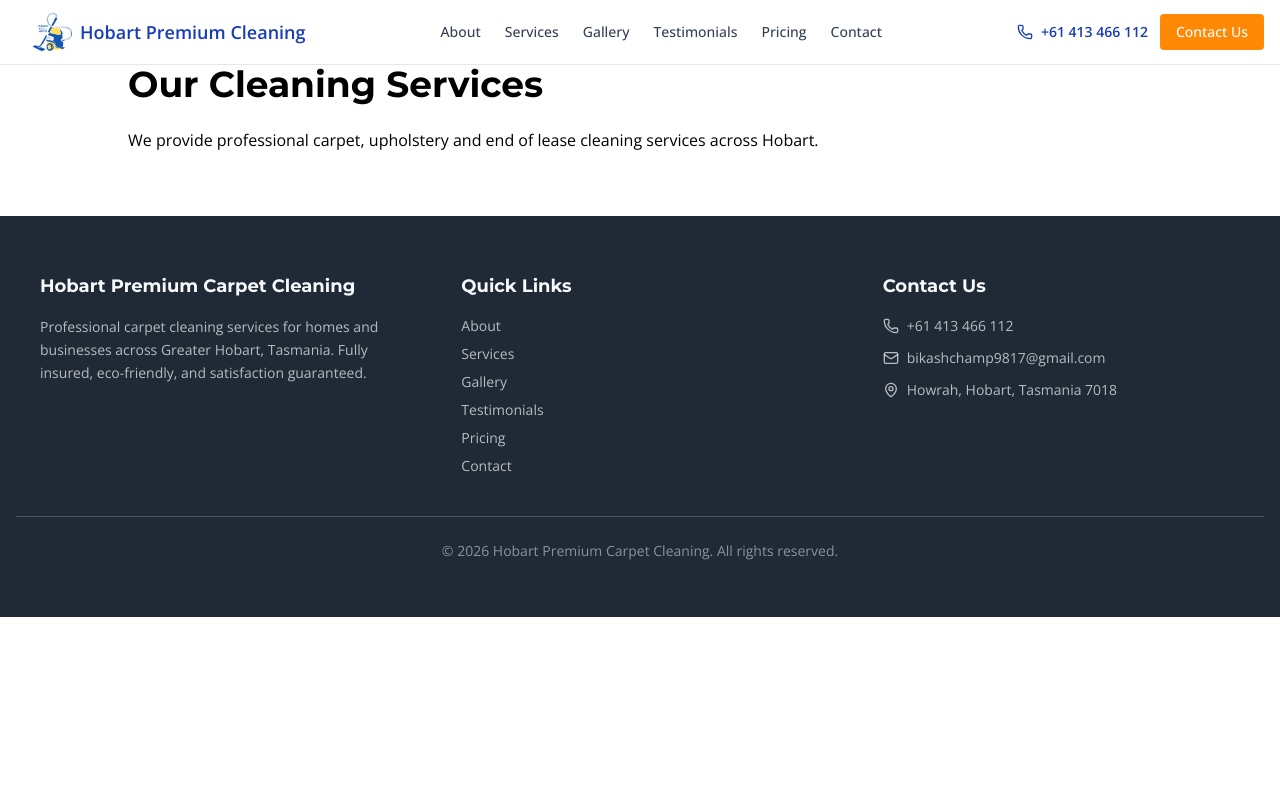
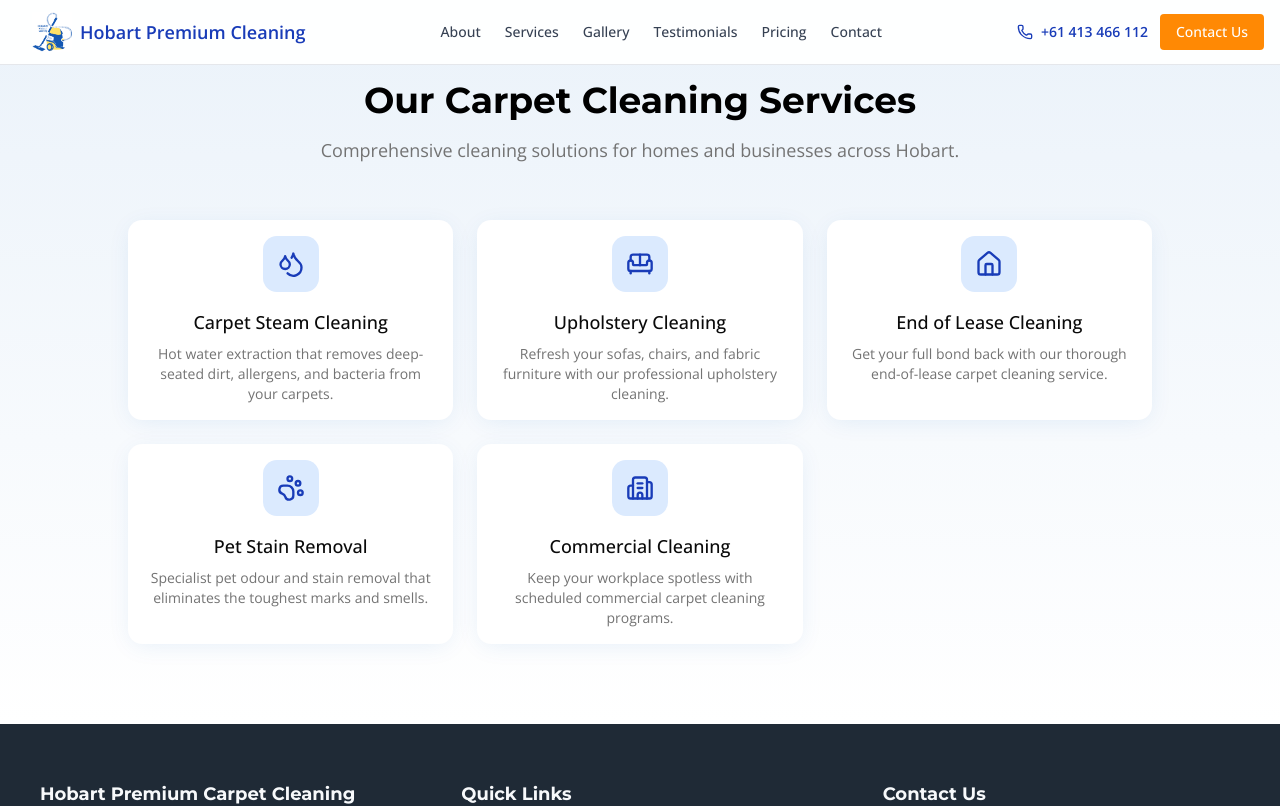
Before and after one commit to Babita2023/hobart-carpet-cleaning, a Next.js app: page /services in a window 1280 px wide. Shown: the top 806 px of the page. Built offline with nearby package versions, Linux system fonts and the light colour scheme.

Commit message:
Add Features of AboutSection and edit styles

```diff
--- a/src/app/about/page.js
+++ b/src/app/about/page.js
@@ -1,162 +1,15 @@
+
+ import AboutSection from "@/components/AboutSection";
 
 
+export const metadata = {
+  title: "About Us | Premium Carpet Cleaning Hobart",
+  description:
+    "Learn more about our professional carpet cleaning services in Hobart. Trusted, affordable and eco-friendly solutions.",
+};
 
-"use client"; // Required because we use useState
-import Image from 'next/image';
-import { Shield, Award, Clock } from "lucide-react";
-
-const highlights = [
-  { icon: Shield, label: "Fully Insured" },
-  { icon: Award, label: "5+ Years Experience" },
-  { icon: Clock, label: "Same Day Service" },
-];
-
-const AboutSection = () => (
-  <section id="about" className="py-20 bg-card">
-    <div className="container mx-auto px-4">
-      <div className="max-w-3xl mx-auto text-center">
-        <h2 className="text-3xl md:text-4xl font-heading font-bold text-foreground mb-6">
-          Hobart's Trusted Carpet Cleaning Experts
-        </h2>
-        <p className="text-muted-foreground text-lg leading-relaxed mb-8">
-          At Hobart Premium Carpet Cleaning, we are a locally owned and operated professional
-          carpet cleaning company proudly serving Hobart and surrounding suburbs. Our experienced
-           technicians use state-of-the-art steam cleaning equipment and eco-friendly products to
-            deliver exceptional results every time. Whether it's a deep clean for your home or a
-             commercial property, we guarantee carpets that look, feel, and smell brand new.
-        </p>
-        <div className="flex flex-wrap justify-center gap-8">
-          {highlights.map((h) => (
-            <div key={h.label} className="flex items-center gap-3 text-primary font-semibold">
-              <h.icon className="w-6 h-6" />
-              <span>{h.label}</span>
-            </div>
-          ))}
-        </div>
-
-        <div className="mt-16">
-        <h2 className="text-3xl font-bold text-center mb-8">
-          Why Customers Trust Us
-        </h2>
-
-        <div className="grid md:grid-cols-3 gap-8 text-center">
-          <div className="shadow p-6 rounded">
-            <h3 className="font-semibold mb-2">Experienced Professionals</h3>
-            <p className="text-gray-600">
-              Skilled team with real cleaning expertise.
-            </p>
-          </div>
-
-          <div className="shadow p-6 rounded">
-            <h3 className="font-semibold mb-2">Eco-Friendly Products</h3>
-            <p className="text-gray-600">
-              Safe for kids, pets and the environment.
-            </p>
-          </div>
-
-          <div className="shadow p-6 rounded">
-            <h3 className="font-semibold mb-2">Affordable Pricing</h3>
-            <p className="text-gray-600">
-              Transparent pricing with no hidden costs.
-            </p>
-          </div>
-        </div>
-      </div>
-      </div>
-    </div>
-  </section>
-);
-
-export default AboutSection;
-
-
-// export const metadata = {
-//   title: "About Us | Premium Carpet Cleaning Hobart",
-//   description:
-//     "Learn more about our professional carpet cleaning services in Hobart. Trusted, affordable and eco-friendly solutions.",
-// };
-
-// export default function About() {
-//   return (
-//     <div className="max-w-6xl mx-auto py-16 px-6">
-//       {/* Heading */}
-//       <h1 className="text-4xl font-bold mb-6 text-center">
-//         About Our Company
-//       </h1>
-
-//       {/* Intro Section */}
-//       <div className="mb-12 text-lg text-gray-700 text-center">
-//         <p>
-//           We are a locally owned carpet cleaning business proudly serving
-//           Hobart and surrounding areas. Our mission is to provide high-quality,
-//           affordable and reliable cleaning services for homes and businesses.
-//         </p>
-//       </div>
-
-//       {/* Story Section */}
-//       <div className="grid md:grid-cols-2 gap-10 items-center">
-//         <div>
-//           <h2 className="text-2xl font-semibold mb-4">
-//             Our Story
-//           </h2>
-//           <p className="text-gray-600 mb-4">
-//             With years of experience in professional cleaning, we understand
-//             the importance of maintaining a clean and healthy home.
-//           </p>
-//           <p className="text-gray-600">
-//             We use eco-friendly products and modern equipment to ensure deep
-//             cleaning while protecting your family and pets.
-//           </p>
-//         </div>
-
-//         <div className="bg-gray-200 rounded p-4 grid grid-cols-1 md:grid-cols-2 gap-4">
-//   <Image
-//     src="/images/sample1.jpeg"
-//     alt="Cleaning Image 1"
-//     width={500}
-//     height={400}
-//     className="rounded object-cover w-full h-64"
-//   />
-
-//   <Image
-//     src="/images/sample2.jpeg"
-//     alt="Cleaning Image 2"
-//     width={500}
-//     height={400}
-//     className="rounded object-cover w-full h-64"
-//   />
-// </div>
-//       </div>
-
-//       {/* Why Trust Us */}
-//       <div className="mt-16">
-//         <h2 className="text-3xl font-bold text-center mb-8">
-//           Why Customers Trust Us
-//         </h2>
-
-//         <div className="grid md:grid-cols-3 gap-8 text-center">
-//           <div className="shadow p-6 rounded">
-//             <h3 className="font-semibold mb-2">Experienced Professionals</h3>
-//             <p className="text-gray-600">
-//               Skilled team with real cleaning expertise.
-//             </p>
-//           </div>
-
-//           <div className="shadow p-6 rounded">
-//             <h3 className="font-semibold mb-2">Eco-Friendly Products</h3>
-//             <p className="text-gray-600">
-//               Safe for kids, pets and the environment.
-//             </p>
-//           </div>
-
-//           <div className="shadow p-6 rounded">
-//             <h3 className="font-semibold mb-2">Affordable Pricing</h3>
-//             <p className="text-gray-600">
-//               Transparent pricing with no hidden costs.
-//             </p>
-//           </div>
-//         </div>
-//       </div>
-//     </div>
-//   );
-// }
+export default function About() {
+  return (
+   <AboutSection />
+  );
+}
--- a/src/app/page.js
+++ b/src/app/page.js
@@ -1,6 +1,7 @@
 import ContactForm from "@/components/ContactForm";
 import GallerySection from "@/components/GallerySection";
 import Hero from "@/components/Hero";
+import AboutSection from "@/components/AboutSection";
 import ServicesSection from "@/components/ServicesSection";
 import Testimonials from "@/components/Testimonials";
 import WhyChooseUs from "@/components/WhyChooseUs";
@@ -10,6 +11,7 @@ export default function Home() {
   return (
     <div>
       <Hero />
+      <AboutSection />
       <ServicesSection />
 
       <WhyChooseUs />
--- a/src/app/services/page.js
+++ b/src/app/services/page.js
@@ -1,11 +1,14 @@
-export default function Services() {
+ import ServiceSection from "@/components/ServicesSection";
+
+
+export const metadata = {
+  title: "Cleaning Services| Premium Carpet Cleaning Hobart",
+  description:
+    "Comprehensive cleaning solutions for homes and businesses across Hobart. ",
+};
+
+export default function ServicesSection() {
   return (
-    <div className="max-w-5xl mx-auto py-16">
-      <h2 className="text-4xl font-bold mb-6">Our Cleaning Services</h2>
-      <p>
-        We provide professional carpet, upholstery and end of lease cleaning
-        services across Hobart.
-      </p>
-    </div>
+   <ServiceSection />
   );
 }
--- /dev/null
+++ b/src/components/AboutSection.jsx
@@ -0,0 +1,67 @@
+"use client"; // Required because we use useState
+import Image from 'next/image';
+import { Shield, Award, Clock } from "lucide-react";
+
+const highlights = [
+  { icon: Shield, label: "Fully Insured" },
+  { icon: Award, label: "5+ Years Experience" },
+  { icon: Clock, label: "Same Day Service" },
+];
+
+const AboutSection = () => (
+  <section id="about" className="py-20 bg-card">
+    <div className="container mx-auto px-4">
+      <div className="max-w-3xl mx-auto text-center">
+        <h2 className="text-3xl md:text-4xl font-heading font-bold text-foreground mb-6">
+          Hobart's Trusted Carpet Cleaning Experts
+        </h2>
+        <p className="text-muted-foreground text-lg leading-relaxed mb-8">
+          At Hobart Premium Carpet Cleaning, we are a locally owned and operated professional
+          carpet cleaning company proudly serving Hobart and surrounding suburbs. Our experienced
+           technicians use state-of-the-art steam cleaning equipment and eco-friendly products to
+            deliver exceptional results every time. Whether it's a deep clean for your home or a
+             commercial property, we guarantee carpets that look, feel, and smell brand new.
+        </p>
+        <div className="flex flex-wrap justify-center gap-8">
+          {highlights.map((h) => (
+            <div key={h.label} className="flex items-center gap-3 text-blue-600 font-semibold">
+              <h.icon className="w-6 h-6 " />
+              <span>{h.label}</span>
+            </div>
+          ))}
+        </div>
+
+        {/* <div className="mt-16">
+        <h2 className="text-3xl font-bold text-center mb-8">
+          Why Customers Trust Us
+        </h2>
+
+        <div className="grid md:grid-cols-3 gap-8 text-center">
+          <div className="shadow p-6 rounded">
+            <h3 className="font-semibold mb-2">Experienced Professionals</h3>
+            <p className="text-gray-600">
+              Skilled team with real cleaning expertise.
+            </p>
+          </div>
+
+          <div className="shadow p-6 rounded">
+            <h3 className="font-semibold mb-2">Eco-Friendly Products</h3>
+            <p className="text-gray-600">
+              Safe for kids, pets and the environment.
+            </p>
+          </div>
+
+          <div className="shadow p-6 rounded">
+            <h3 className="font-semibold mb-2">Affordable Pricing</h3>
+            <p className="text-gray-600">
+              Transparent pricing with no hidden costs.
+            </p>
+          </div>
+        </div>
+      </div> */}
+      </div>
+    </div>
+  </section>
+);
+
+export default AboutSection;
--- a/src/components/ServicesSection.jsx
+++ b/src/components/ServicesSection.jsx
@@ -21,9 +21,9 @@ const ServicesSection = () => (
       <div className="grid sm:grid-cols-2 lg:grid-cols-3 gap-6 max-w-5xl mx-auto">
         {services.map((s) => (
           <Card key={s.title} className="shadow-card hover:shadow-card-hover transition-shadow duration-300 border-0 bg-card">
-            <CardHeader className="items-center text-center">
-              <div className="w-14 h-14 rounded-xl bg-primary/10 flex items-center justify-center mb-3">
-                <s.icon className="w-7 h-7 text-primary" />
+            <CardHeader className=" flex flex-col items-center text-center gap-2">
+              <div className="w-14 h-14 rounded-xl bg-blue-100  flex items-center justify-center mb-2">
+                <s.icon className="w-7 h-7 text-blue-800 " />
               </div>
               <CardTitle className="text-lg">{s.title}</CardTitle>
               <CardDescription className="text-sm">{s.desc}</CardDescription>
--- a/src/components/WhyChooseUs.jsx
+++ b/src/components/WhyChooseUs.jsx
@@ -32,8 +32,8 @@ const WhyChooseUs = () => (
       <div className="grid sm:grid-cols-2 lg:grid-cols-3  gap-8 max-w-5xl mx-auto">
         {reasons.map((r) => (
           <div key={r.title} className="flex gap-4">
-            <div className="w-12 h-12 rounded-lg bg-blue-200 flex items-center justify-center shrink-0">
-              <r.icon className="w-6 h-6 text-blue-500" />
+            <div className="w-12 h-12 rounded-lg bg-blue-100 flex items-center justify-center shrink-0">
+              <r.icon className="w-6 h-6 text-blue-800" />
             </div>
             <div>
               <h3 className="font-heading font-semibold text-foreground mb-1">{r.title}</h3>
```
